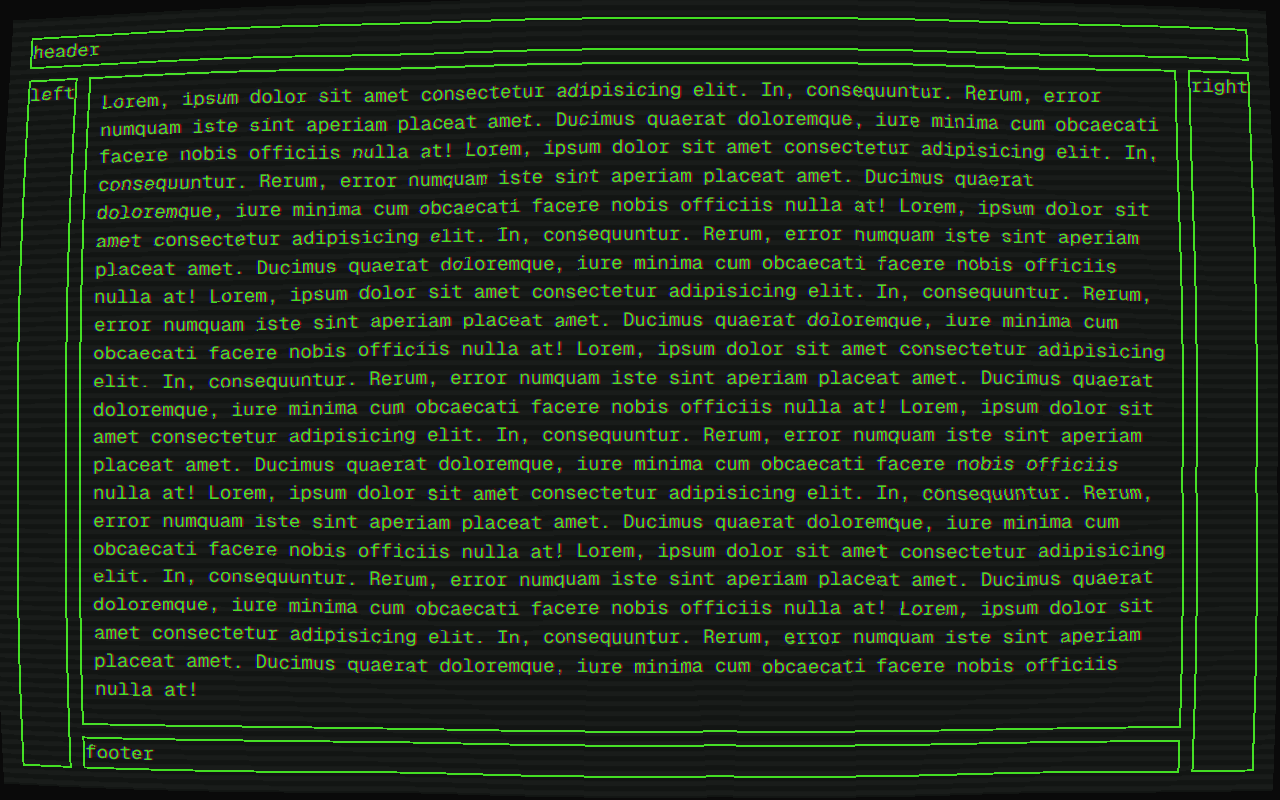
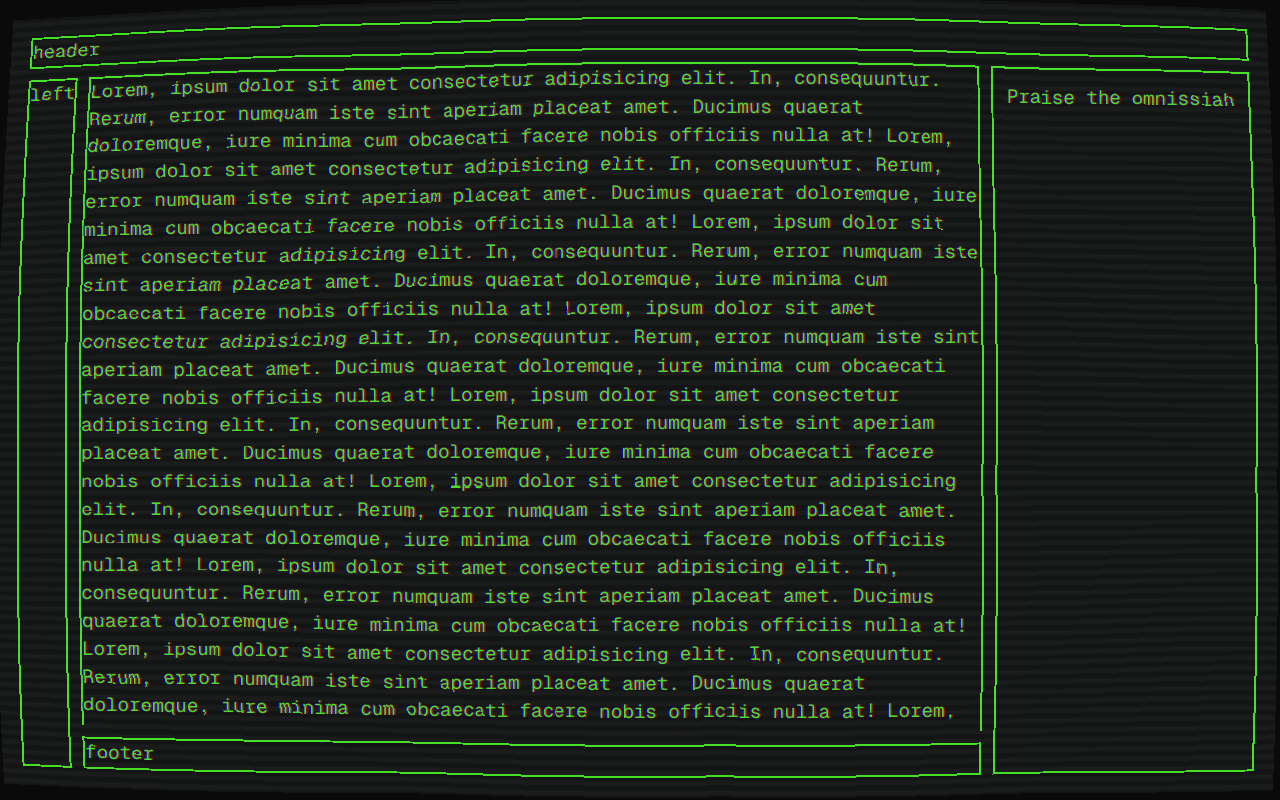
Before and after one commit to titoco3000/retrofuturism, a Next.js app: page / in a window 1280 px wide. Built offline with nearby package versions, Linux system fonts and the light colour scheme.

Commit message:
Adiciona Panel animado

```diff
--- a/app/components/Layout.jsx
+++ b/app/components/Layout.jsx
@@ -1,16 +1,14 @@
 export default function Layout({ header, footer, left, right, main }) {
   return (
     <div className='h-full flex flex-col p-5'>
-      {header && <header className='border-2 flex-none mb-3'>{header}</header>}
+      {header && <header className=' flex-none mb-3'>{header}</header>}
       <div className='flex flex-1 overflow-hidden'>
-        {left && <aside className='border-2 flex-none mr-3'>{left}</aside>}
+        {left && <aside className=' flex-none mr-3'>{left}</aside>}
         <div className='flex flex-col flex-1 overflow-hidden'>
-          <main className='border-2 flex-1 overflow-auto'>{main}</main>
-          {footer && (
-            <footer className='border-2 flex-none mt-3'>{footer}</footer>
-          )}
+          <main className=' flex-1 overflow-auto'>{main}</main>
+          {footer && <footer className=' flex-none mt-3'>{footer}</footer>}
         </div>
-        {right && <aside className='border-2 flex-none ml-3'>{right}</aside>}
+        {right && <aside className='flex-none ml-3'>{right}</aside>}
       </div>
     </div>
   );
--- /dev/null
+++ b/app/components/Panel.jsx
@@ -0,0 +1,47 @@
+'use client';
+
+import { useState, useEffect } from 'react';
+
+export default function Panel({ animation, className = '', children }) {
+  const [isOpen, setIsOpen] = useState(false);
+
+  useEffect(() => {
+    if (animation === 'x-reserved-w') {
+      // Using requestAnimationFrame ensures the browser paints the
+      // initial "closed" state before applying the "open" state,
+      // which is required for the CSS transition to trigger.
+      const frame = requestAnimationFrame(() => {
+        setIsOpen(true);
+      });
+
+      return () => cancelAnimationFrame(frame);
+    }
+  }, [animation]);
+
+  if (animation === 'x-reserved-w') {
+    return (
+      <div className={`relative inline-block h-full ${className}`}>
+        <div
+          style={{
+            clipPath: isOpen ? 'inset(0 0% 0 0%)' : 'inset(0 50% 0 50%)',
+            transition: 'clip-path 0.5s ease-in-out',
+            padding: '16px',
+          }}
+        >
+          {children}
+        </div>
+
+        <div
+          className='border-2 absolute top-0 bottom-0 pointer-events-none'
+          style={{
+            left: isOpen ? '0%' : '50%',
+            right: isOpen ? '0%' : '50%',
+            transition: 'left 0.5s ease-in-out, right 0.5s ease-in-out',
+          }}
+        />
+      </div>
+    );
+  }
+
+  return <div className={`border-2 ${className}`}>{children}</div>;
+}
--- a/app/layout.jsx
+++ b/app/layout.jsx
@@ -1,28 +1,28 @@
-import { Geist, Geist_Mono } from "next/font/google";
-import "./globals.css";
+import { Geist, Geist_Mono } from 'next/font/google';
+import './globals.css';
 
 const geistSans = Geist({
-  variable: "--font-geist-sans",
-  subsets: ["latin"],
+  variable: '--font-geist-sans',
+  subsets: ['latin'],
 });
 
 const geistMono = Geist_Mono({
-  variable: "--font-geist-mono",
-  subsets: ["latin"],
+  variable: '--font-geist-mono',
+  subsets: ['latin'],
 });
 
 export const metadata = {
-  title: "Create Next App",
-  description: "Generated by create next app",
+  title: 'Retro',
+  description: "Tito's random experiments",
 };
 
 export default function RootLayout({ children }) {
   return (
     <html
-      lang="en"
+      lang='en'
       className={`${geistSans.variable} ${geistMono.variable} h-full antialiased`}
     >
-      <body className="min-h-full flex flex-col">{children}</body>
+      <body className='min-h-full flex flex-col'>{children}</body>
     </html>
   );
 }
--- a/app/page.jsx
+++ b/app/page.jsx
@@ -2,17 +2,18 @@ import Image from 'next/image';
 import Television from './components/Television';
 import Layout from './components/Layout';
 import Filter from './components/Filter';
+import Panel from './components/Panel';
 
 export default function Home() {
   return (
     <Television>
       <Layout
-        header={'header'}
-        footer={'footer'}
-        left={'left'}
-        right={'right'}
+        header={<Panel>header</Panel>}
+        footer={<Panel>footer</Panel>}
+        left={<Panel className='h-full'>left</Panel>}
+        right={<Panel animation='x-reserved-w'>Praise the omnissiah</Panel>}
         main={
-          <div className='p-3'>
+          <Panel>
             Lorem, ipsum dolor sit amet consectetur adipisicing elit. In,
             consequuntur. Rerum, error numquam iste sint aperiam placeat amet.
             Ducimus quaerat doloremque, iure minima cum obcaecati facere nobis
@@ -43,7 +44,7 @@ export default function Home() {
             consequuntur. Rerum, error numquam iste sint aperiam placeat amet.
             Ducimus quaerat doloremque, iure minima cum obcaecati facere nobis
             officiis nulla at!
-          </div>
+          </Panel>
         }
       />
     </Television>
```
